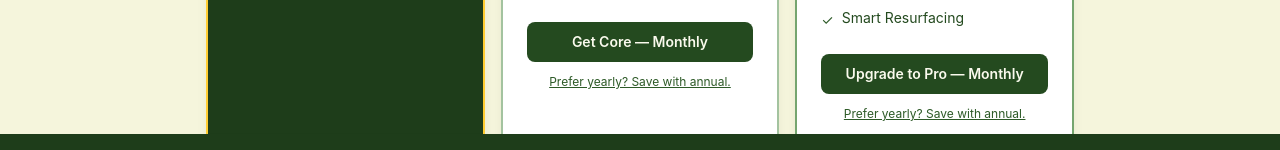
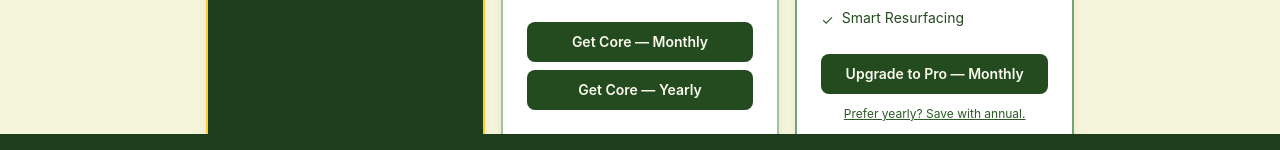
Before and after one commit to sherrialm/engrainit, a Next.js app: page /app/upgrade in a window 1280 px wide. Shown: the part 594-744 px from the top of the page. Built offline with nearby package versions, Linux system fonts and the light colour scheme; no server answers; the database is empty; sample sign-in values are in the browser's storage.

Commit message:
feat: add Core yearly checkout button matching monthly button style

```diff
--- a/src/app/app/upgrade/page.tsx
+++ b/src/app/app/upgrade/page.tsx
@@ -192,9 +192,14 @@ export default function UpgradePage() {
                                 type="button"
                                 onClick={() => handleCheckout('core-yearly')}
                                 disabled={loading !== null}
-                                className="w-full py-1 text-xs text-forest-500 hover:text-forest-700 underline transition-colors disabled:opacity-60"
+                                className="w-full py-2.5 rounded-lg font-semibold text-sm bg-forest-600 text-parchment-100 hover:bg-forest-700 transition-colors disabled:opacity-60 disabled:cursor-not-allowed flex items-center justify-center gap-2"
                             >
-                                {loading === 'core-yearly' ? 'Redirecting…' : 'Prefer yearly? Save with annual.'}
+                                {loading === 'core-yearly' ? (
+                                    <>
+                                        <span className="inline-block w-4 h-4 border-2 border-parchment-100/40 border-t-parchment-100 rounded-full animate-spin" />
+                                        Redirecting…
+                                    </>
+                                ) : 'Get Core — Yearly'}
                             </button>
                         </div>
                     )}
```
